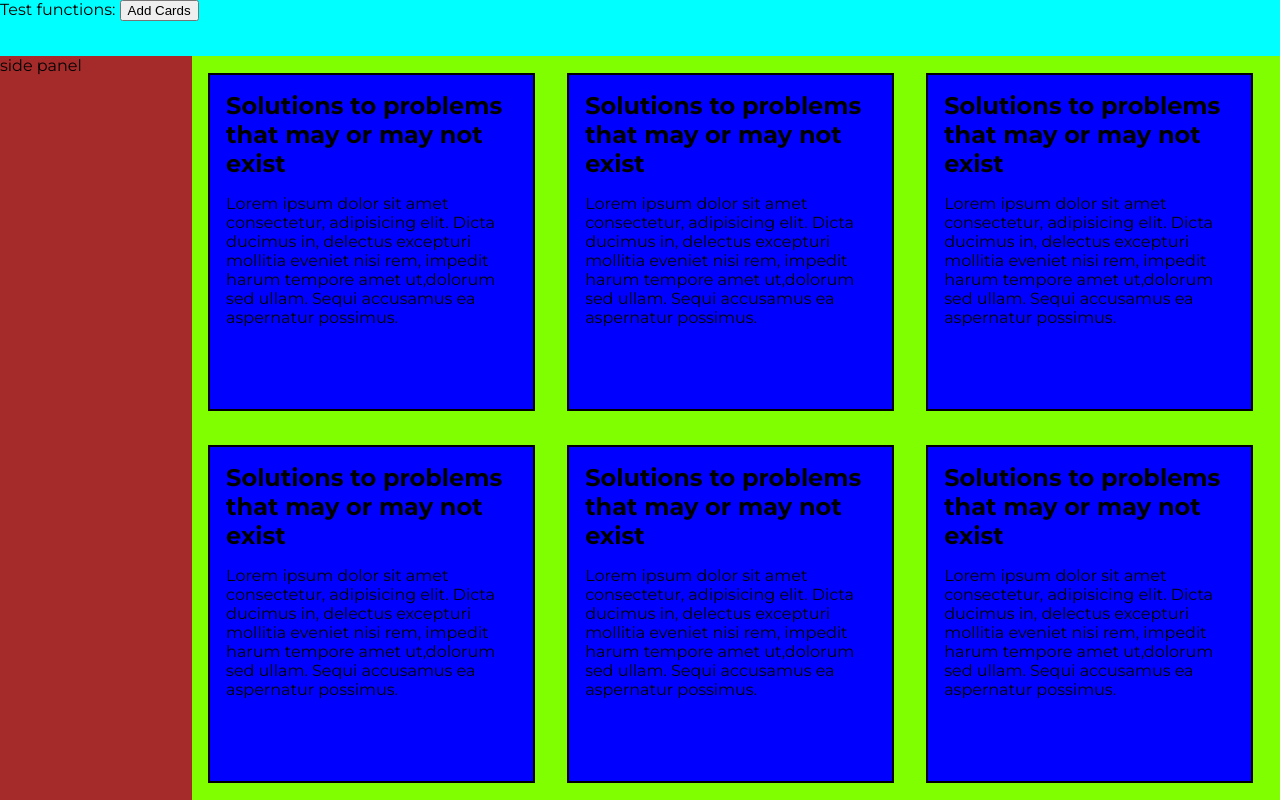
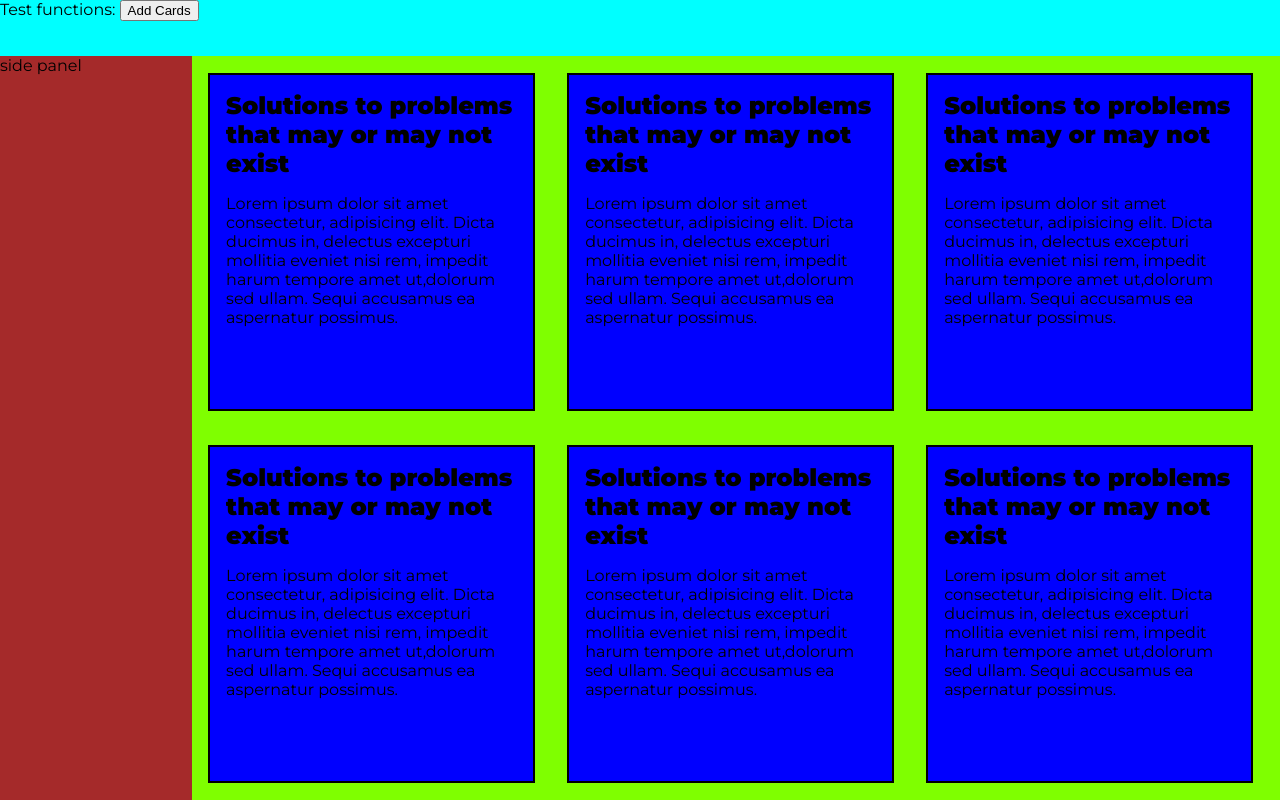
Before and after one commit to SuperContraptionGuy/hypertext-notebook-v2, a plain HTML site: page html/workspace.html in a window 1280 px wide. Both pictures are taken after a click on the button "Add Cards". Drawn offline with nearby package versions, Linux system fonts and the light colour scheme.

Commit message:
Working on GUI v1

```diff
--- a/css/card-workspace.css
+++ b/css/card-workspace.css
@@ -8,6 +8,8 @@
 .cards h2 {
     text-align: left;
     margin: 5%;
+    font-weight: 900;
+    font-kerning: auto ;
 }
 .cards p {
     margin: 5%;
```
